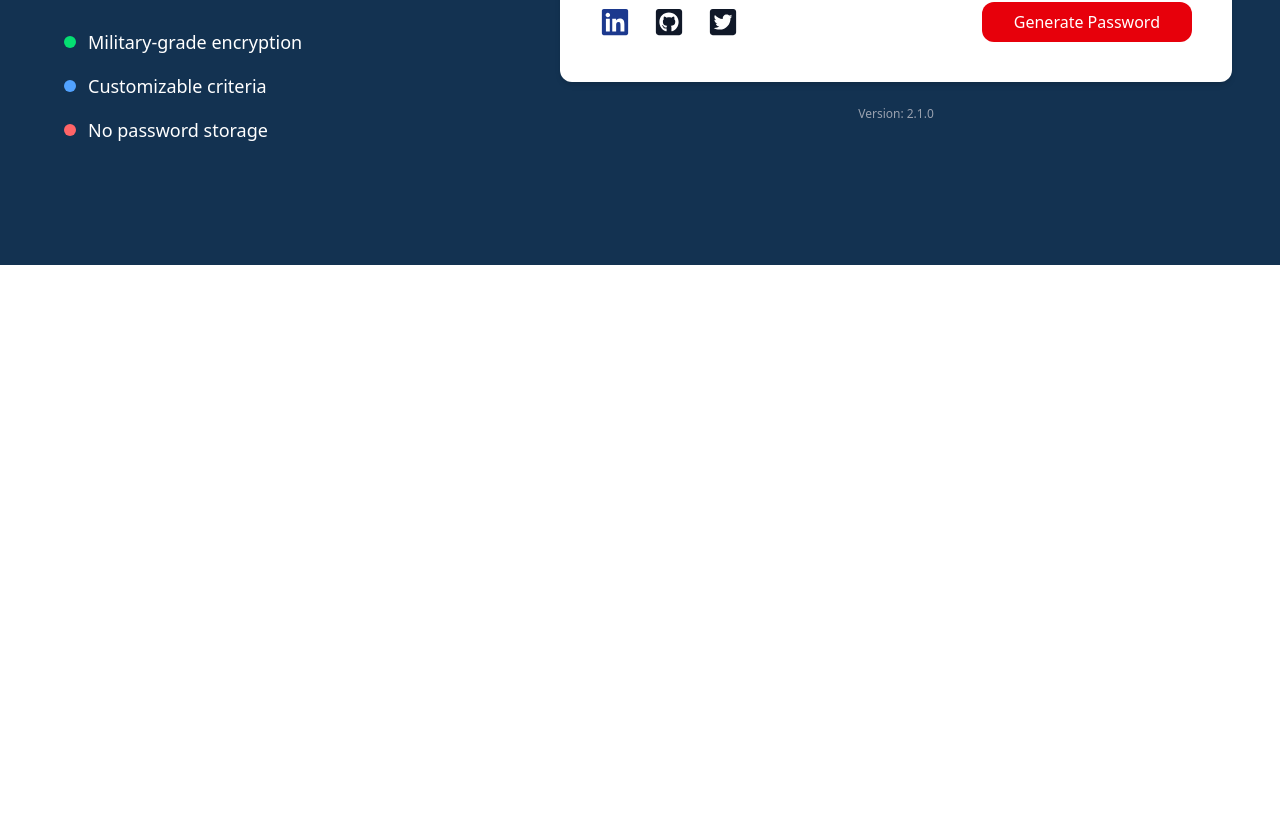
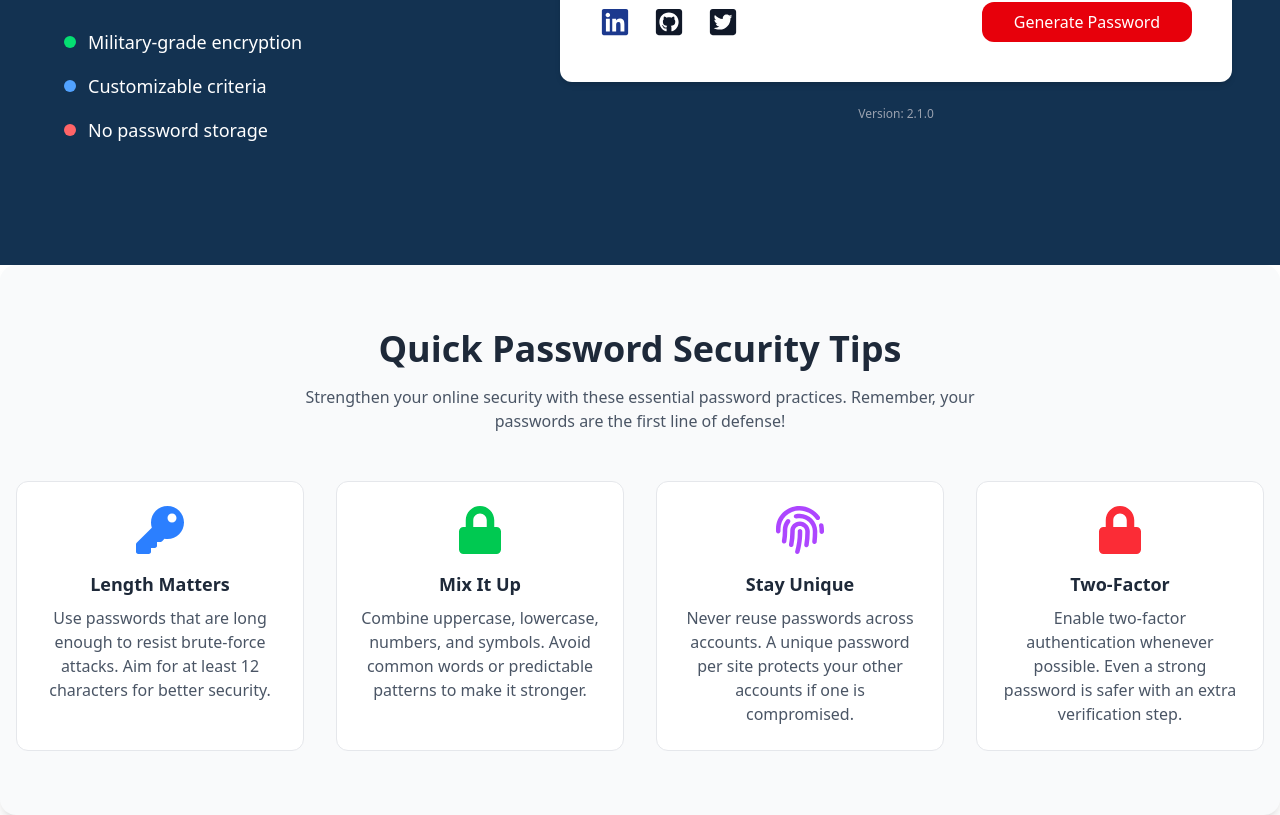
Before and after one commit to ad1tyaydv/Password-Generator, a React (Vite) app: page / in a window 1280 px wide. Shown: the part 535-1350 px from the top of the page. Before the commit the page ends 800 px from the top, so only its background shows below. Built offline with nearby package versions, Linux system fonts and the light colour scheme.

Commit message:
Password Tips added

```diff
--- a/src/App.jsx
+++ b/src/App.jsx
@@ -1,7 +1,6 @@
 import { useEffect } from "react";
-import Login from "./components/login";
 import PasswordGenerate from "./components/passwordgenerator"
-
+import PasswordTips from "./components/passwordtips";
 
 function App() {
 
@@ -10,7 +9,10 @@ function App() {
   }, []);
 
   return (
-    <PasswordGenerate />
+    <>
+      <PasswordGenerate />
+      <PasswordTips />
+    </>
   );
 }
 
--- a/src/components/login.jsx
+++ /dev/null
@@ -1,10 +0,0 @@
-
-function Login() {
-
-    return (
-
-        "Hii there"
-    )
-}
-
-export default Login
--- a/src/components/navbar.tsx
+++ b/src/components/navbar.tsx
@@ -5,22 +5,17 @@ import { FaUserCircle } from "react-icons/fa";
 export default function Navbar() {
   return (
     <header className="w-full bg-white shadow-sm px-4 py-3 flex justify-between items-center fixed top-0 z-50">
-      {/* Left side (can be empty or logo) */}
-      <div></div>
 
-      {/* Center or Right - GitHub Star Button */}
       <div className="flex items-center gap-3">
         <button className="flex items-center gap-2 border px-3 py-1.5 rounded-full hover:shadow-md transition text-sm font-medium">
           <FaGithub className="text-lg" />
           <span>Star Project</span>
         </button>
 
-        {/* Menu Icon */}
         <button className="text-xl hover:text-gray-600">
           <HiOutlineMenu />
         </button>
 
-        {/* Profile Icon */}
         <button className="text-2xl text-purple-500 hover:text-purple-600">
           <FaUserCircle />
         </button>
--- a/src/components/passwordgenerator.jsx
+++ b/src/components/passwordgenerator.jsx
@@ -65,7 +65,6 @@ export default function PasswordGenerate() {
         <TextFile />
       </div>
 
-      {/* Mobile-only generate button */}
       <div className="mt-6 sm:mt-8 md:hidden w-full px-4">
         <button
           onClick={scrollToGenerator}
--- /dev/null
+++ b/src/components/passwordtips.tsx
@@ -0,0 +1,55 @@
+import React from "react";
+import { FaKey, FaLock, FaFingerprint } from "react-icons/fa";
+
+const tips = [
+  {
+    icon: <FaKey className="text-blue-500 w-12 h-12 mb-4" />,
+    title: "Length Matters",
+    description:
+      "Use passwords that are long enough to resist brute-force attacks. Aim for at least 12 characters for better security.",
+  },
+  {
+    icon: <FaLock className="text-green-500 w-12 h-12 mb-4" />,
+    title: "Mix It Up",
+    description:
+      "Combine uppercase, lowercase, numbers, and symbols. Avoid common words or predictable patterns to make it stronger.",
+  },
+  {
+    icon: <FaFingerprint className="text-purple-500 w-12 h-12 mb-4" />,
+    title: "Stay Unique",
+    description:
+      "Never reuse passwords across accounts. A unique password per site protects your other accounts if one is compromised.",
+  },
+  {
+    icon: <FaLock className="text-red-500 w-12 h-12 mb-4" />,
+    title: "Two-Factor",
+    description:
+      "Enable two-factor authentication whenever possible. Even a strong password is safer with an extra verification step.",
+  },
+];
+
+export default function PasswordTips() {
+  return (
+    <div className="max-w-7xl mx-auto px-4 py-16 text-center bg-gray-50 rounded-2xl shadow-lg">
+      <h2 className="text-3xl md:text-4xl font-bold mb-4 text-gray-800">
+        Quick Password Security Tips
+      </h2>
+      <p className="text-gray-600 mb-12 max-w-2xl mx-auto">
+        Strengthen your online security with these essential password practices. Remember, your passwords are the first line of defense!
+      </p>
+
+      <div className="grid md:grid-cols-2 lg:grid-cols-4 gap-8">
+        {tips.map((tip, index) => (
+          <div
+            key={index}
+            className="border border-gray-200 rounded-xl p-6 flex flex-col items-center bg-white hover:shadow-xl transition-shadow duration-300"
+          >
+            {tip.icon}
+            <h3 className="text-lg font-semibold mb-2 text-gray-800">{tip.title}</h3>
+            <p className="text-gray-600">{tip.description}</p>
+          </div>
+        ))}
+      </div>
+    </div>
+  );
+}
--- a/src/components/theme.jsx
+++ /dev/null
@@ -1,19 +0,0 @@
-import { useState } from "react";
-
-function Theme() {
-  const [dark, setDark] = useState(false);
-
-  return (
-    <div className={`${dark ? "bg-black text-white" : "bg-white text-black"} flex flex-col justify-center items-center`}>
-      <h2 className="mb-4 text-xl font-semibold">{dark ? "Dark Mode" : "Light Mode"}</h2>
-      <button
-        onClick={() => setDark(!dark)}
-        className="px-4 py-2 rounded bg-gray-800 text-white hover:bg-gray-700"
-      >
-        Toggle Theme
-      </button>
-    </div>
-  );
-}
-
-export default Theme
```
Also changed, not shown: 1 other file (tests, documents, lock files or other folders).
